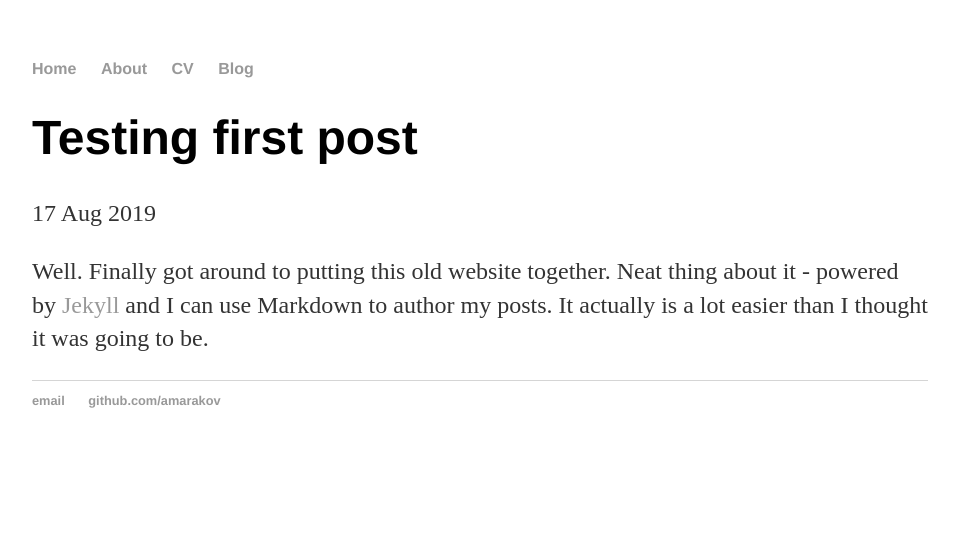
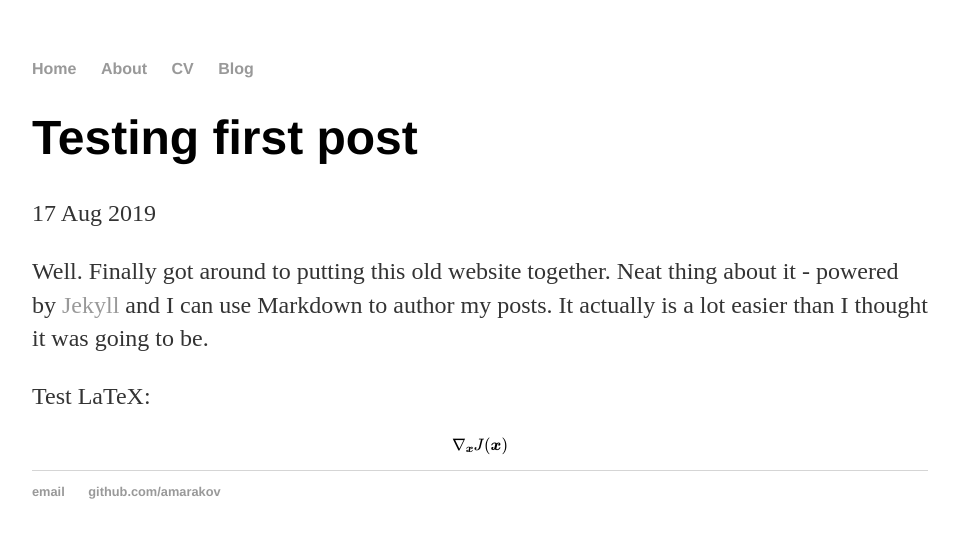
Before and after one commit to amarakov/amarakov.github.io, a Jekyll site: the page built from _posts/2019-08-17-test-post.md, in a window 1280 px wide. Shown: the top 538 px of the page, without its empty margins (160-1119 px from the left). Built offline with Jekyll 4.4.1, drawn with Linux system fonts in a browser that asks for light colours; formulas are drawn with MathJax 3.

Commit message:
Update 2019-08-17-test-post.md
Testing out LaTeX rendering.

```diff
--- a/_posts/2019-08-17-test-post.md
+++ b/_posts/2019-08-17-test-post.md
@@ -5,3 +5,8 @@ date: 2019-08-17
 ---
 
 Well. Finally got around to putting this old website together. Neat thing about it - powered by [Jekyll](http://jekyllrb.com) and I can use Markdown to author my posts. It actually is a lot easier than I thought it was going to be.
+
+
+Test LaTeX:
+
+$$ \nabla_\boldsymbol{x} J(\boldsymbol{x}) $$
```
